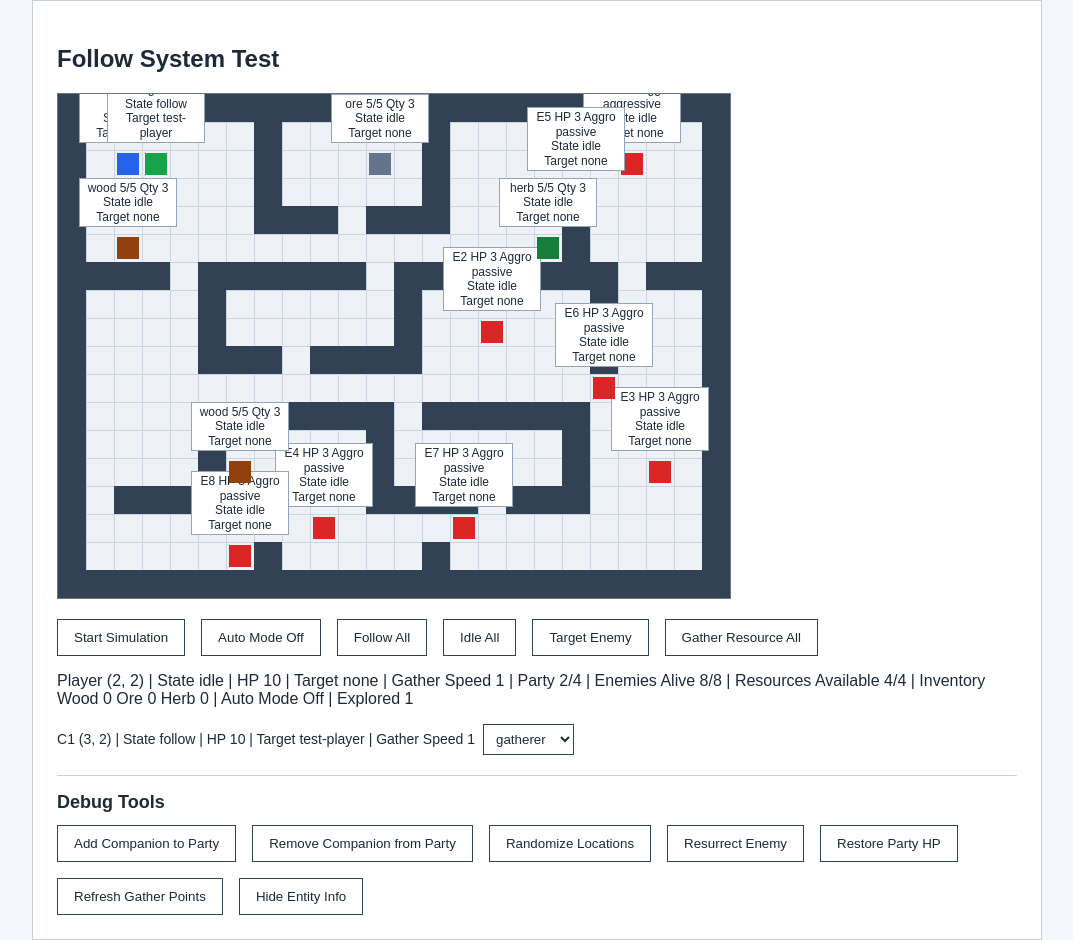
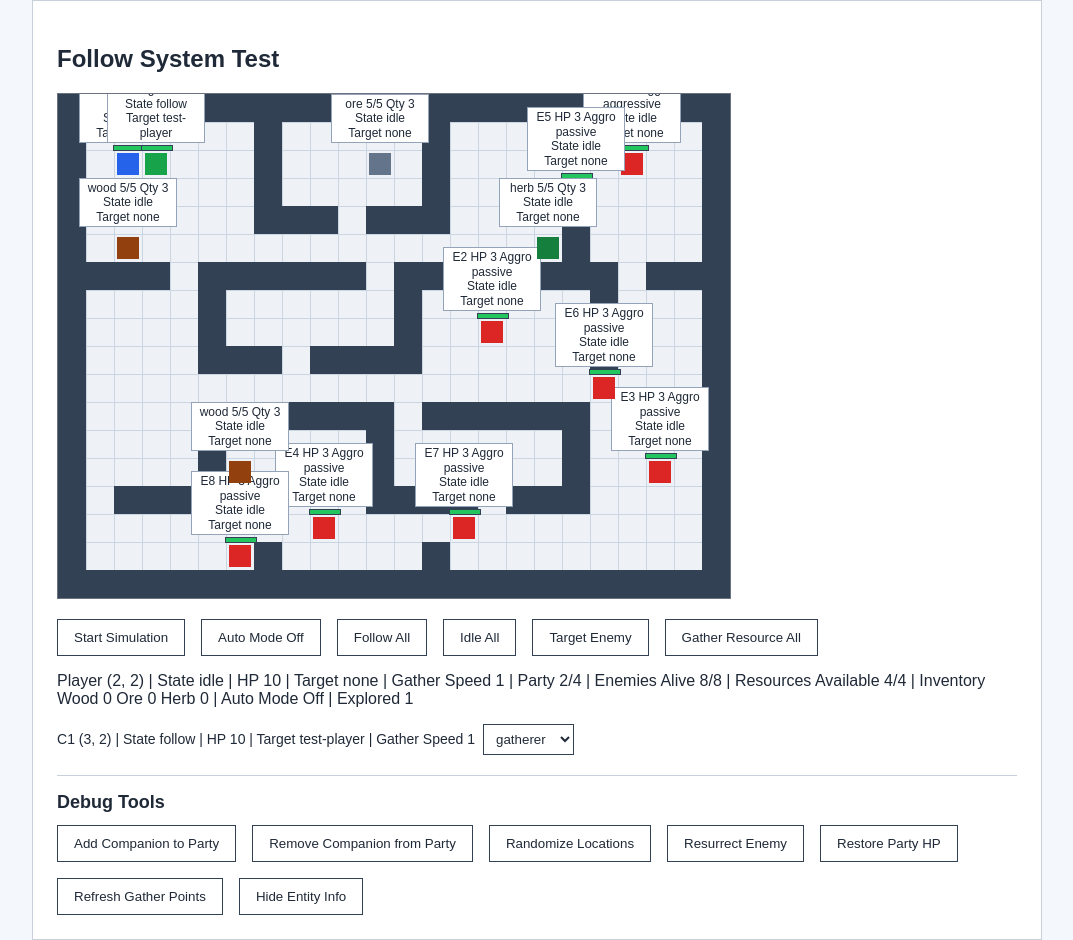
Before and after one commit to furiaz/MMOPartySimulator, a React (Vite) app in the folder client/: page / in a window 1280 px wide. Shown: the whole page, without its empty margins (103-1176 px from the left). Built offline with nearby package versions, Linux system fonts and the light colour scheme.

Commit message:
Combat visual queues and Health bar

```diff
--- a/client/src/App.css
+++ b/client/src/App.css
@@ -30,6 +30,7 @@
 }
 
 .entity-marker,
+.combat-feedback,
 .dead-label,
 .depleted-label,
 .wall-tile {
@@ -38,10 +39,73 @@
   left: 0;
 }
 
+.combat-feedback {
+  z-index: 3;
+  min-width: 48px;
+  margin: -18px 0 0 -10px;
+  padding: 2px 4px;
+  border: 1px solid #334155;
+  background: #ffffff;
+  color: #1f2937;
+  font-size: 11px;
+  font-weight: 700;
+  text-align: center;
+  pointer-events: none;
+}
+
+.combat-feedback.attack {
+  border-color: #1d4ed8;
+  color: #1d4ed8;
+}
+
+.combat-feedback.damage {
+  border-color: #b91c1c;
+  color: #b91c1c;
+}
+
+.combat-feedback.death {
+  border-color: #111827;
+  background: #fee2e2;
+  color: #111827;
+}
+
 .entity-marker {
   width: 22px;
   height: 22px;
   margin: 3px;
+}
+
+.attack-cooldown {
+  position: absolute;
+  left: 0;
+  bottom: -6px;
+  width: 22px;
+  height: 3px;
+  border: 1px solid #334155;
+  background: #ffffff;
+}
+
+.attack-cooldown span {
+  display: block;
+  height: 100%;
+  background: #f59e0b;
+}
+
+.health-bar {
+  position: absolute;
+  left: -4px;
+  top: -8px;
+  width: 30px;
+  height: 4px;
+  border: 1px solid #334155;
+  background: #ffffff;
+  pointer-events: none;
+}
+
+.health-bar span {
+  display: block;
+  height: 100%;
+  background: #22c55e;
 }
 
 .wall-tile {
--- a/client/src/App.tsx
+++ b/client/src/App.tsx
@@ -18,11 +18,13 @@ import {
   debugRestorePartyHealth,
   issueCompanionCommands,
   issueEntityCommand,
+  isCombatEntity,
   setAutoModeEnabled,
   setCompanionRole,
   startGameLoop,
   type Companion,
   type CompanionRole,
+  type CombatEntity,
   type Enemy,
   type GameEntity,
   type GameState,
@@ -116,6 +118,7 @@ function createInitialState(): GameState {
       [`${player.position.x},${player.position.y}`]: true,
     },
     followTrailsByEntityId: {},
+    combatFeedbackEvents: [],
   });
 
   return enemies.reduce(addEnemy, baseState);
@@ -150,10 +153,59 @@ function EntityDebugLabel({
   );
 }
 
+type HealthBarEntity = GameEntity & {
+  health: number;
+  maxHealth: number;
+};
+
+function hasHealthBar(entity: GameEntity): entity is HealthBarEntity {
+  return "health" in entity && "maxHealth" in entity;
+}
+
+function HealthBar({ entity }: { entity: HealthBarEntity }) {
+  const healthPercent =
+    entity.maxHealth > 0
+      ? Math.max(0, Math.min(100, (entity.health / entity.maxHealth) * 100))
+      : 0;
+
+  return (
+    <span
+      className="health-bar"
+      title={`HP ${entity.health}/${entity.maxHealth}`}
+    >
+      <span style={{ width: `${healthPercent}%` }} />
+    </span>
+  );
+}
+
+function AttackCooldownIndicator({
+  entity,
+  currentTime,
+}: {
+  entity: CombatEntity;
+  currentTime: number;
+}) {
+  const cooldownProgress = Math.max(
+    0,
+    1 - (currentTime - entity.lastAttackAt) / 1000,
+  );
+
+  if (cooldownProgress <= 0 || entity.state === "dead") {
+    return null;
+  }
+
+  return (
+    <span className="attack-cooldown">
+      <span style={{ width: `${cooldownProgress * 100}%` }} />
+    </span>
+  );
+}
+
 function App() {
   const [gameState, setGameState] = useState<GameState>(createInitialState);
   const [isSimulationRunning, setIsSimulationRunning] = useState(false);
   const [showEntityInfo, setShowEntityInfo] = useState(true);
+  const [currentTime, setCurrentTime] = useState(() => Date.now());
   const stopLoopRef = useRef<(() => void) | null>(null);
 
   const player = gameState.entities[playerId] as Player;
@@ -172,7 +224,12 @@ function App() {
   const inventory = gameState.inventory;
 
   useEffect(() => {
+    const intervalId = window.setInterval(() => {
+      setCurrentTime(Date.now());
+    }, 100);
+
     return () => {
+      window.clearInterval(intervalId);
       stopLoopRef.current?.();
     };
   }, []);
@@ -315,6 +372,27 @@ function App() {
               }}
             />
           ))}
+          {gameState.combatFeedbackEvents.map((event) => {
+            const entity = gameState.entities[event.entityId];
+
+            if (!entity) {
+              return null;
+            }
+
+            return (
+              <div
+                key={event.id}
+                className={`combat-feedback ${event.type}`}
+                style={{
+                  transform: `translate(${entity.position.x * cellSize}px, ${
+                    entity.position.y * cellSize
+                  }px)`,
+                }}
+              >
+                {event.text}
+              </div>
+            );
+          })}
           <div
             className="entity-marker player"
             style={{
@@ -330,6 +408,8 @@ function App() {
               detail={`HP ${player.health} GS ${player.gatherSpeed}`}
               isVisible={showEntityInfo}
             />
+            <HealthBar entity={player} />
+            <AttackCooldownIndicator entity={player} currentTime={currentTime} />
           </div>
           {companions.map((companion, index) => (
             <div
@@ -347,6 +427,11 @@ function App() {
                 entity={companion}
                 detail={`HP ${companion.health} GS ${companion.gatherSpeed} Role ${companion.role}`}
                 isVisible={showEntityInfo}
+              />
+              <HealthBar entity={companion} />
+              <AttackCooldownIndicator
+                entity={companion}
+                currentTime={currentTime}
               />
             </div>
           ))}
@@ -370,6 +455,7 @@ function App() {
                     Target {enemy.currentTargetId ?? "none"}
                   </>
                 ) : null}
+                <HealthBar entity={enemy} />
               </div>
             ) : (
               <div
@@ -389,6 +475,13 @@ function App() {
                   detail={`HP ${enemy.health} Aggro ${enemy.aggressionMode}`}
                   isVisible={showEntityInfo}
                 />
+                {hasHealthBar(enemy) ? <HealthBar entity={enemy} /> : null}
+                {isCombatEntity(enemy) ? (
+                  <AttackCooldownIndicator
+                    entity={enemy}
+                    currentTime={currentTime}
+                  />
+                ) : null}
               </div>
             ),
           )}
--- a/client/src/game/attackSystem.ts
+++ b/client/src/game/attackSystem.ts
@@ -5,6 +5,7 @@ import {
   setLastAttackAt,
 } from "./entities";
 import {
+  addCombatFeedback,
   getEntityById,
   moveEntityTowardIfUnoccupied,
   updateEntity,
@@ -75,6 +76,7 @@ export function updateAttackSystem(
       const updatedTarget = updateTargetAfterDamage(target, attacker);
       const updatedAttacker = setLastAttackAt(attacker, now);
 
+      nextState = addAttackFeedback(nextState, attacker, updatedTarget, now);
       nextState = updateEntity(
         nextState,
         updatedTarget,
@@ -101,6 +103,38 @@ export function updateAttackSystem(
       getCombatMovementTarget(nextState, attacker, target),
     );
     movedEntityIds.add(attacker.id);
+  }
+
+  return nextState;
+}
+
+function addAttackFeedback(
+  state: GameState,
+  attacker: CombatEntity,
+  target: CombatEntity,
+  now: number,
+): GameState {
+  let nextState = addCombatFeedback(state, {
+    type: "attack",
+    entityId: attacker.id,
+    text: "Attack",
+    now,
+  });
+
+  nextState = addCombatFeedback(nextState, {
+    type: "damage",
+    entityId: target.id,
+    text: `-${ATTACK_DAMAGE} HP`,
+    now,
+  });
+
+  if (target.state === "dead") {
+    nextState = addCombatFeedback(nextState, {
+      type: "death",
+      entityId: target.id,
+      text: "Defeated",
+      now,
+    });
   }
 
   return nextState;
--- a/client/src/game/debugTools.ts
+++ b/client/src/game/debugTools.ts
@@ -9,7 +9,6 @@ import {
 } from "./state";
 import type { Companion, Enemy, Player, Position, ResourceEntity } from "./types";
 
-const DEBUG_HEALTH = 10;
 const DEBUG_ENEMY_HEALTH = 3;
 const DEBUG_RESOURCE_DURABILITY = 5;
 const DEBUG_RESOURCE_QUANTITY = 3;
@@ -113,7 +112,8 @@ export function debugResurrectEnemy(
   const enemy: Enemy = {
     ...entity,
     state: "idle",
-    health: DEBUG_ENEMY_HEALTH,
+    health: entity.maxHealth || DEBUG_ENEMY_HEALTH,
+    maxHealth: entity.maxHealth || DEBUG_ENEMY_HEALTH,
     currentTargetId: null,
     lastAttackAt: 0,
   };
@@ -194,7 +194,7 @@ function resetResource(resource: ResourceEntity): ResourceEntity {
 function restorePartyMember<T extends Player | Companion>(entity: T): T {
   return {
     ...entity,
-    health: DEBUG_HEALTH,
+    health: entity.maxHealth,
     state: entity.state === "dead" ? "idle" : entity.state,
   };
 }
--- a/client/src/game/defendSystem.ts
+++ b/client/src/game/defendSystem.ts
@@ -1,5 +1,6 @@
 import { damageEntity, setLastAttackAt } from "./entities";
 import {
+  addCombatFeedback,
   moveEntityTowardIfUnoccupied,
   moveEntityTowardPositionIfUnoccupied,
   previewMoveTowardPosition,
@@ -168,7 +169,29 @@ function attackDefenderTarget(
     currentTargetId: damagedTarget.state === "dead" ? null : target.id,
   }, now);
 
-  let nextState = updateEntity(state, damagedTarget);
+  let nextState = addCombatFeedback(state, {
+    type: "attack",
+    entityId: defender.id,
+    text: "Attack",
+    now,
+  });
+  nextState = addCombatFeedback(nextState, {
+    type: "damage",
+    entityId: damagedTarget.id,
+    text: `-${DEFENDER_ATTACK_DAMAGE} HP`,
+    now,
+  });
+
+  if (damagedTarget.state === "dead") {
+    nextState = addCombatFeedback(nextState, {
+      type: "death",
+      entityId: damagedTarget.id,
+      text: "Defeated",
+      now,
+    });
+  }
+
+  nextState = updateEntity(nextState, damagedTarget);
 
   if (damagedTarget.state !== "dead") {
     nextState = updateEntity(nextState, {
--- a/client/src/game/entities.ts
+++ b/client/src/game/entities.ts
@@ -36,6 +36,7 @@ export function createPlayer(id: string, position: Position): Player {
     position,
     state: "idle",
     health: STARTING_HEALTH,
+    maxHealth: STARTING_HEALTH,
     lastAttackAt: 0,
     currentTargetId: null,
     lastGatherAt: 0,
@@ -55,6 +56,7 @@ export function createEnemy(
     position,
     state: "idle",
     health: STARTING_ENEMY_HEALTH,
+    maxHealth: STARTING_ENEMY_HEALTH,
     lastAttackAt: 0,
     currentTargetId: null,
     aggressionMode,
@@ -74,6 +76,7 @@ export function createCompanion(
     position,
     state: "follow",
     health: STARTING_HEALTH,
+    maxHealth: STARTING_HEALTH,
     lastAttackAt: 0,
     followTargetId,
     defendPosition: null,
--- a/client/src/game/index.ts
+++ b/client/src/game/index.ts
@@ -5,6 +5,8 @@ export type {
   CommandPriority,
   Companion,
   CompanionRole,
+  CombatFeedbackEvent,
+  CombatFeedbackType,
   Enemy,
   EnemyAggressionMode,
   EntityKind,
@@ -42,8 +44,10 @@ export {
 } from "./entities";
 export {
   addEnemy,
+  addCombatFeedback,
   addEntity,
   addResourceToInventory,
+  clearExpiredCombatFeedback,
   createEmptyResourceInventory,
   getEntityById,
   setAutoModeEnabled,
--- a/client/src/game/state.ts
+++ b/client/src/game/state.ts
@@ -1,5 +1,7 @@
 import { isCombatEntity, moveEntityTo, moveEntityToward } from "./entities";
 import type {
+  CombatFeedbackEvent,
+  CombatFeedbackType,
   GameMap,
   GameEntity,
   Enemy,
@@ -11,6 +13,7 @@ import type {
 } from "./types";
 
 const AVAILABLE_TILE_SEARCH_RADIUS = 8;
+const COMBAT_FEEDBACK_DURATION_MS = 900;
 
 type FindAvailablePositionOptions = {
   blockedPositions?: Position[];
@@ -31,6 +34,7 @@ export type GameState = {
   reservedPositionsByEntityId?: Record<string, Position>;
   defenderWaitTicksByLeaderId?: Record<string, number>;
   defenderBlockedTicksByEntityId?: Record<string, number>;
+  combatFeedbackEvents: CombatFeedbackEvent[];
 };
 
 export function createEmptyResourceInventory(): ResourceInventory {
@@ -84,6 +88,49 @@ export function updateEntity(state: GameState, entity: GameEntity): GameState {
             ),
           }
         : state.followTrailsByEntityId,
+  };
+}
+
+export function addCombatFeedback(
+  state: GameState,
+  event: {
+    type: CombatFeedbackType;
+    entityId: string;
+    text: string;
+    now: number;
+  },
+): GameState {
+  return {
+    ...state,
+    combatFeedbackEvents: [
+      ...state.combatFeedbackEvents,
+      {
+        id: `${event.now}-${event.type}-${event.entityId}-${state.combatFeedbackEvents.length}`,
+        type: event.type,
+        entityId: event.entityId,
+        text: event.text,
+        createdAt: event.now,
+        expiresAt: event.now + COMBAT_FEEDBACK_DURATION_MS,
+      },
+    ],
+  };
+}
+
+export function clearExpiredCombatFeedback(
+  state: GameState,
+  now = Date.now(),
+): GameState {
+  const combatFeedbackEvents = state.combatFeedbackEvents.filter(
+    (event) => event.expiresAt > now,
+  );
+
+  if (combatFeedbackEvents.length === state.combatFeedbackEvents.length) {
+    return state;
+  }
+
+  return {
+    ...state,
+    combatFeedbackEvents,
   };
 }
 
```
Also changed, not shown: client/src/game/types.ts (+12 -0 lines), client/src/game/updateGame.ts (+7 -3 lines).
